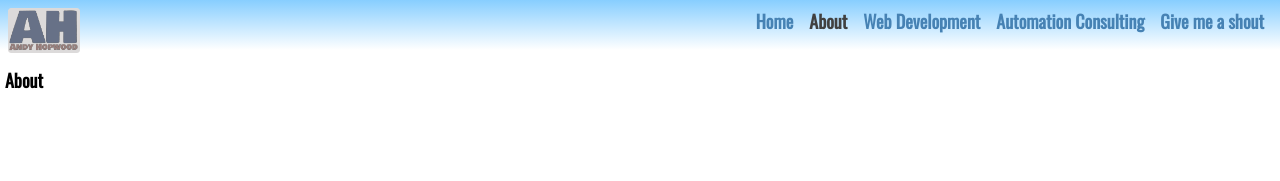
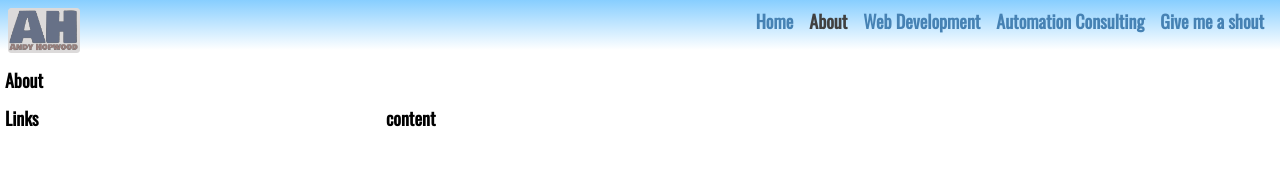
Before and after one commit to andhop/andyhopwood, a React (Create React App) app: page /About in a window 1280 px wide. Shown: the top 181 px of the page. Built offline with nearby package versions, Linux system fonts and the light colour scheme.

Commit message:
refactored the routing so all routes are in a seperate moduule

```diff
--- a/package.json
+++ b/package.json
@@ -5,6 +5,7 @@
   "keywords": [],
   "main": "src/index.js",
   "dependencies": {
+    "acorn": "^7.1.1",
     "react": "16.12.0",
     "react-dom": "16.12.0",
     "react-router-dom": "5.1.2",
--- a/src/App.js
+++ b/src/App.js
@@ -1,13 +1,9 @@
 import React from "react";
 import "./styles.css";
-import { BrowserRouter, NavLink, Route } from "react-router-dom";
-import Home from "./components/pages/Home";
-import About from "./components/pages/About";
-import WebDev from "./components/pages/WebDev";
-import AutoConsult from "./components/pages/AutoConsult";
-import Contact from "./components/pages/Contact";
-//import Ham from "./components/Hamburger";
+import { BrowserRouter, NavLink} from "react-router-dom";
+
 import logo from "./images/logo.png";
+import AllSiteRoutes from "./components/Routing/AllRoutes";
 
 class App extends React.Component {
   constructor(props) {
@@ -76,17 +72,7 @@ class App extends React.Component {
     );
   }
 
-  Routes() {
-    return (
-      <Route>
-        <Route exact path="/" component={Home} />
-        <Route path="/About" component={About} />
-        <Route path="/web-development" component={WebDev} />
-        <Route path="/automation-consulting" component={AutoConsult} />
-        <Route path="/Contact" component={Contact} />
-      </Route>
-    );
-  }
+
 
   Ham() {
     return (
@@ -112,7 +98,9 @@ class App extends React.Component {
             {this.NavLinks()}
             {this.Ham()}
           </header>
-          <main id="content">{this.Routes()}</main>
+          <main id="content">
+            <AllSiteRoutes />
+          </main>
         </BrowserRouter>
       </div>
     );
--- /dev/null
+++ b/src/components/Routing/AllRoutes.js
@@ -0,0 +1,24 @@
+import React from 'react';
+import {Route} from 'react-router-dom';
+import Home from "../pages/Home";
+import About from "../pages/About";
+import WebDev from "../pages/WebDev";
+import AutoConsult from "../pages/AutoConsult";
+import Contact from "../pages/Contact";
+
+
+function AllSiteRoutes(){
+    return (
+
+            <Route>
+                <Route exact path="/" component={Home} />
+                <Route path="/About" component={About} />
+                <Route path="/web-development" component={WebDev} />
+                <Route path="/automation-consulting" component={AutoConsult} />
+                <Route path="/Contact" component={Contact} />
+            </Route>
+
+    )
+}
+
+export default AllSiteRoutes;
--- a/src/components/pages/About.js
+++ b/src/components/pages/About.js
@@ -1,8 +1,23 @@
 import React from "react";
+import Link from "react-router-dom";
 
 class About extends React.Component {
   render() {
-    return <h1>About</h1>;
+    return (
+      <div>
+        <h1>About</h1>
+        <div className="content-row">
+          <div className="left-sidebar"  id="aboutLinks">
+            Links
+          </div>
+          <div className="right-sidebar" id="aboutContent">
+            content
+          </div>
+        </div>
+      </div>
+
+    )
+
   }
 }
 
--- a/src/styles.css
+++ b/src/styles.css
@@ -117,6 +117,15 @@ nav.top-nav a:hover {
 }
 
 
+.left-sidebar {
+  width: 30%;
+  padding: inherit;
+}
+
+.right-sidebar{
+  width: 70%;
+  padding: inherit;
+}
 
 @media screen and (max-width: 650px) {
   header {
```
Lines whose indentation alone changed are shown as unchanged.
